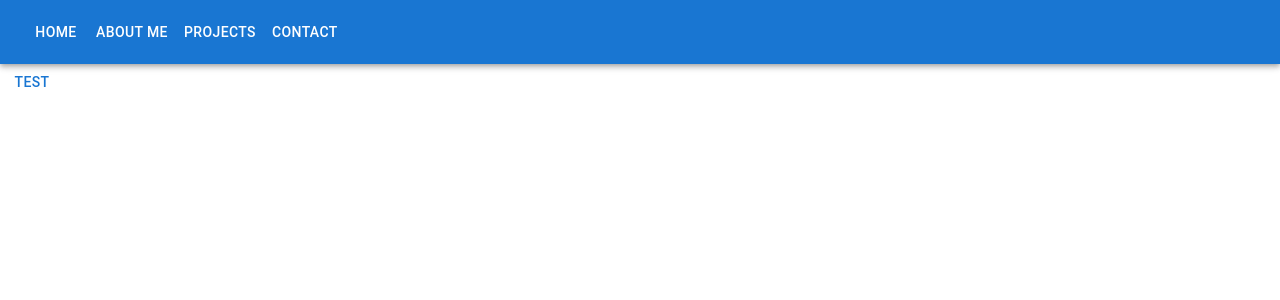
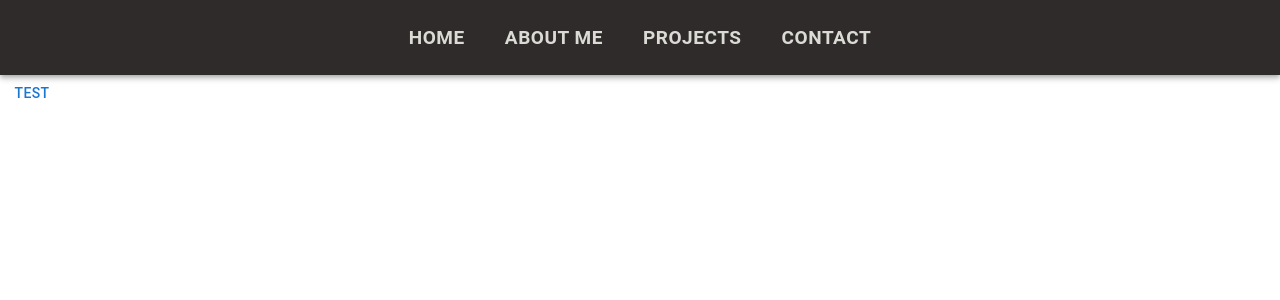
Before and after one commit to Mattdanq/mattdanq.github.io, a React (Create React App) app: page / in a window 1280 px wide. Shown: the top 300 px of the page. Built offline with nearby package versions, Linux system fonts and the light colour scheme.

Commit message:
some topbar changes

```diff
--- a/src/components/topBar.js
+++ b/src/components/topBar.js
@@ -1,19 +1,28 @@
-import {AppBar, Box, Button, Container, Toolbar} from '@mui/material';
+import {AppBar, Box, Button, Container, Toolbar, Typography} from '@mui/material';
 import { useNavigate, Link } from 'react-router-dom';
 
 function TopBar() {
-    const navigate = useNavigate();
+
+    const bStyle = {
+        fontWeight: "bold",
+        fontSize: "19px",
+        color: '#dbdbd5',
+        "&hover": {
+            backgroundColor: ""
+        },
+    };
+
     return (
-        <Box sx = {{flexGrow: 1, bgcolor: "black"}}>
-            <AppBar position = "static">
-                <Toolbar>
-                    <Button color="inherit" variant="text" component={Link} to="/">Home</Button>
-                    <Button color="inherit" variant="text" component={Link} to="/About">About Me</Button>
-                    <Button color="inherit" variant="text" component={Link} to="/Projects">Projects</Button>
-                    <Button color="inherit" variant="text" component={Link} to="/Contact">Contact</Button>
-                </Toolbar>
-            </AppBar>
-        </Box>
+        <AppBar position = "static" sx={{backgroundColor: '#302b2b'}}>
+            <Toolbar sx={{height: 75}}>
+                <Box sx={{display: "flex", justifyContent: "center", gap: 3, width: "100%"}}>
+                    <Button color="inherit" variant="text" component={Link} to="/" sx={bStyle}>Home</Button>
+                    <Button color="inherit" variant="text" component={Link} to="/About" sx={bStyle}>About Me</Button>
+                    <Button color="inherit" variant="text" component={Link} to="/Projects" sx={bStyle}>Projects</Button>
+                    <Button color="inherit" variant="text" component={Link} to="/Contact" sx={bStyle}>Contact</Button>
+                </Box>
+            </Toolbar>
+        </AppBar>
     );
 }
 export default TopBar;
```
